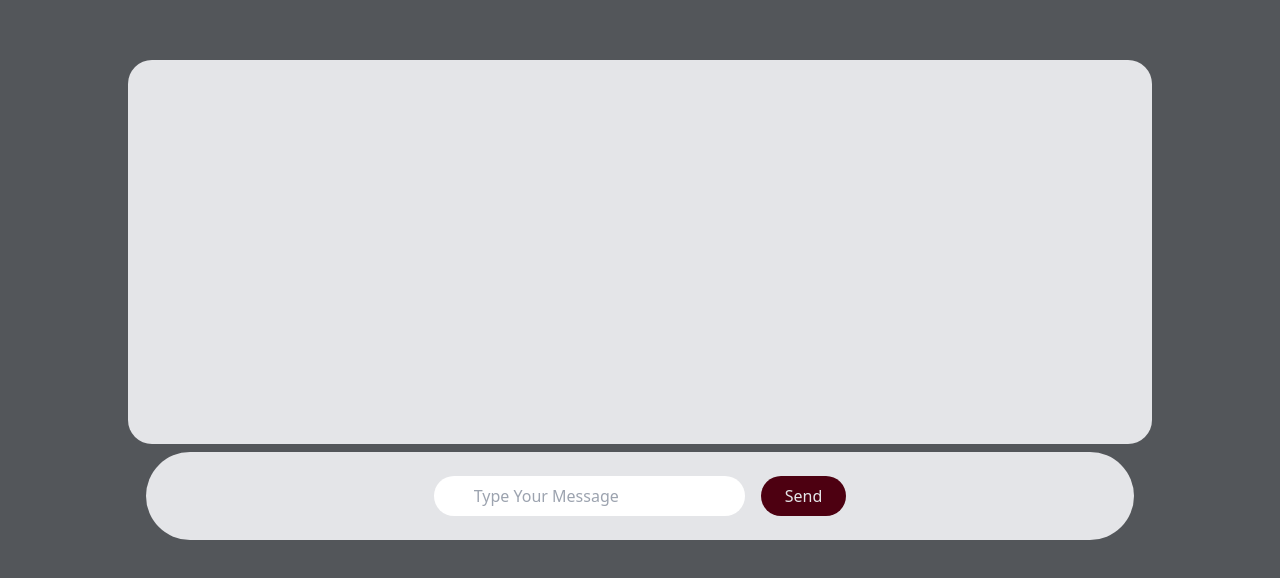
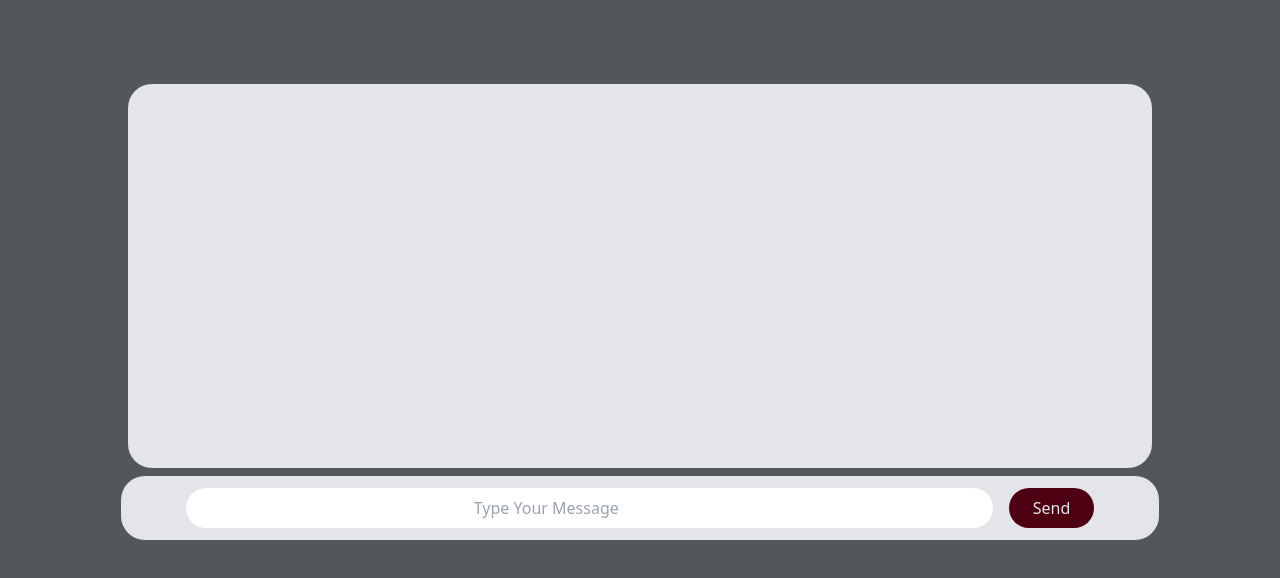
Before and after one commit to TusharSin810/Tushar-Portfolio, a React (Vite) app: page /chatwithme in a window 1280 px wide. Shown: the part 220-798 px from the top of the page. Built offline with nearby package versions, Linux system fonts and the light colour scheme; sample sign-in values are in the browser's storage.

Commit message:
ChatPage Updated

```diff
--- a/src/components/ChatPage.jsx
+++ b/src/components/ChatPage.jsx
@@ -4,11 +4,10 @@ function ChatPage() {
   onload
   return (
     <div className='flex flex-col h-screen items-center justify-end bg-[#53565A] pt-10 gap-2'>
-        <div className='bg-[#E4E5E8] h-96 w-4/5 flex justify-between rounded-3xl'>
-        </div>
+        <div className='bg-[#E4E5E8] h-96 w-4/5 flex justify-between rounded-3xl'></div>
         <div>
-          <div className='flex gap-4 mb-10 p-6 px-72 rounded-full bg-[#E4E5E8]'>
-            <input type='text' placeholder='Type Your Message' className='rounded-full px-10 p-1'/>
+          <div className='flex gap-4 mb-10 p-3 px-[65px] rounded-3xl bg-[#E4E5E8]'>
+            <input type='text' placeholder='Type Your Message' className='rounded-full px-72 p-1'/>
             <button className='bg-[#4D0011] p-2 px-6 rounded-full text-[#E4E5E8]'>Send</button>
           </div>
         </div>
```
